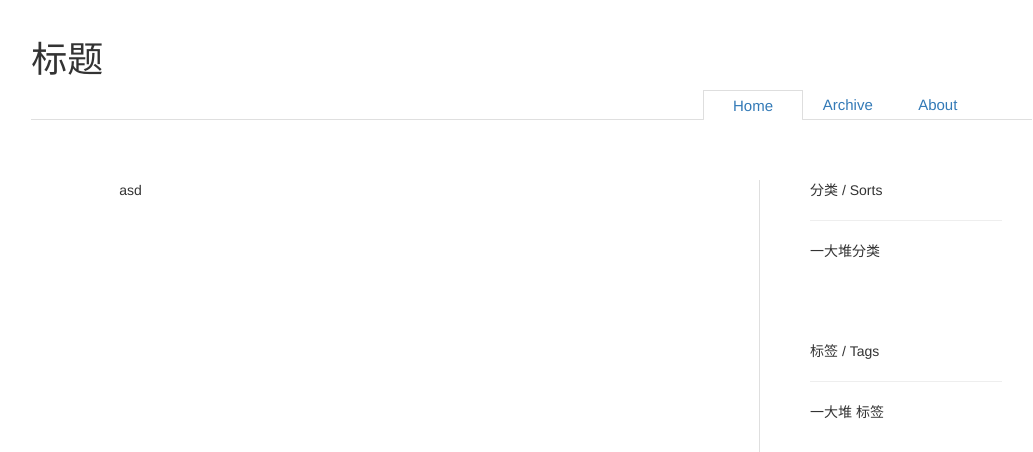
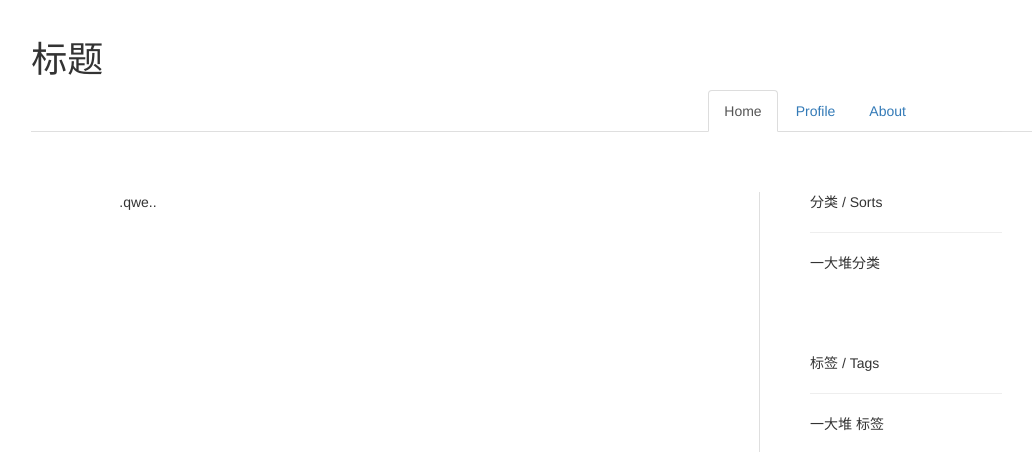
Before and after one commit to vernvern/blog_flask, a Flask app: page / in a window 1280 px wide. Shown: the top 452 px of the page, without its empty margins (63-1096 px from the left). Run offline with Flask 2, Linux system fonts and the light colour scheme; some libraries are stand-ins or nearby versions.

Commit message:
导航栏切换成标签

```diff
--- a/blog/static/css/main.css
+++ b/blog/static/css/main.css
@@ -1,40 +1,9 @@
-
-
-.nav {
-    height: 30px;
+.mynav {
+    height: 42px;
     border: none;
     border-bottom:solid;
     border-bottom-color:rgba(40, 40, 40, 0.15);
     border-bottom-width:1px;}
-
-
-.nav_a_checked{
-    height: 30px;
-    display: block;
-    font-size: 15px;
-    border-top:solid;
-    border-top-color: rgba(40, 40, 40, 0.15);
-    border-top-width:1px;
-    border-left:solid;
-    border-left-color: rgba(40, 40, 40, 0.15);
-    border-left-width:1px;
-    border-right:solid;
-    border-right-color: rgba(40, 40, 40, 0.15);
-    border-right-width:1px;
-    border-bottom:solid;
-    border-bottom-color: white;
-    border-bottom-width:1px;
-    text-align:center;
-    line-height: 30px;}
-
-
-.nav_a_unchecked{
-    height: 30px;
-    font-size: 15px;
-    width: 90px;
-    height: 100%;
-    text-align:center;
-    line-height: 30px}
 
 .side{
     border: none;
@@ -42,6 +11,5 @@
     border-left-color: rgba(40, 40, 40, 0.15);
     border-left-width:1px;}
 
-
 #main_board{
     }
--- a/blog/templates/index.html
+++ b/blog/templates/index.html
@@ -14,32 +14,43 @@
         <div class='row'>
             <div class='col-md-10 col-md-offset-1'>
                 <div class='row'><div><h1>标题</h1></div></div>
+                <div class='row'>
+                    <div class='col-md-11 mynav'>
+                        <div class='col-md-4 col-md-offset-8'>
 
-                <div class='row'>
-                    <div class='col-md-11 nav'>
-                        <div class='col-md-8'></div>
-                        <div class='col-md-4'>
-                            <div class='col-md-4 nav_a_checked'><a href="javascript:;">Home</a></div>
-                            <div class='col-md-4 nav_a_unchecked'><a href="javascript:;">Archive</a></div>
-                            <div class='col-md-4 nav_a_unchecked'><a href="javascript:;">About</a></div>
+                            <!-- Nav tabs -->
+                            <ul class="nav nav-tabs" role="tablist">
+                                <li role="presentation" class="active mytab">
+                                    <a href="#home" aria-controls="home" role="tab" data-toggle="tab">Home</a>
+                                </li>
+                                <li role="presentation">
+                                    <a href="#profile" aria-controls="profile" role="tab" data-toggle="tab">Profile</a>
+                                </li>
+                                <li role="presentation">
+                                    <a href="#about" aria-controls="about" role="tab" data-toggle="tab">About</a>
+                                </li>
+                            </ul>
                         </div>
-
-
-
                     </div>
                     <div class='col-md-1'></div>
+
                 </div>
-
                 <div class='row'>&nbsp;</div>
                 <div class='row'>&nbsp;</div>
                 <div class='row'>&nbsp;</div>
-
                 <div class='row'>
                     <!-- <div>显示面板</div> -->
                     <div class='col-md-8'>
 
                         <div class='col-md-10 col-md-offset-1' id='main_board'>
-                        asd
+
+                            <!-- Tab panes -->
+                            <div class="tab-content">
+                                <div role="tabpanel" class="tab-pane active" id="home">.qwe..</div>
+                                <div role="tabpanel" class="tab-pane" id="profile">.asd..</div>
+                                <div role="tabpanel" class="tab-pane" id="about">..qweasd.</div>
+                                <div role="tabpanel" class="tab-pane" id="settings">..zxvc.</div>
+                            </div>
                         </div>
 
                     </div>
@@ -63,7 +74,6 @@
                             <div class='row'>&nbsp;</div>
                             <div class='row'>&nbsp;</div>
                             <div class='row'>&nbsp;</div>
-
                             <p>最近 / Recent</p>
                         </div>
 
@@ -71,5 +81,8 @@
                 </div>
             </div>
         </div>
+        <script src="https://cdn.bootcss.com/jquery/3.0.0/jquery.min.js"></script>
+        <script src="https://cdn.bootcss.com/bootstrap/3.3.7/js/bootstrap.min.js"></script>
+
     </body>
 </html>
```
